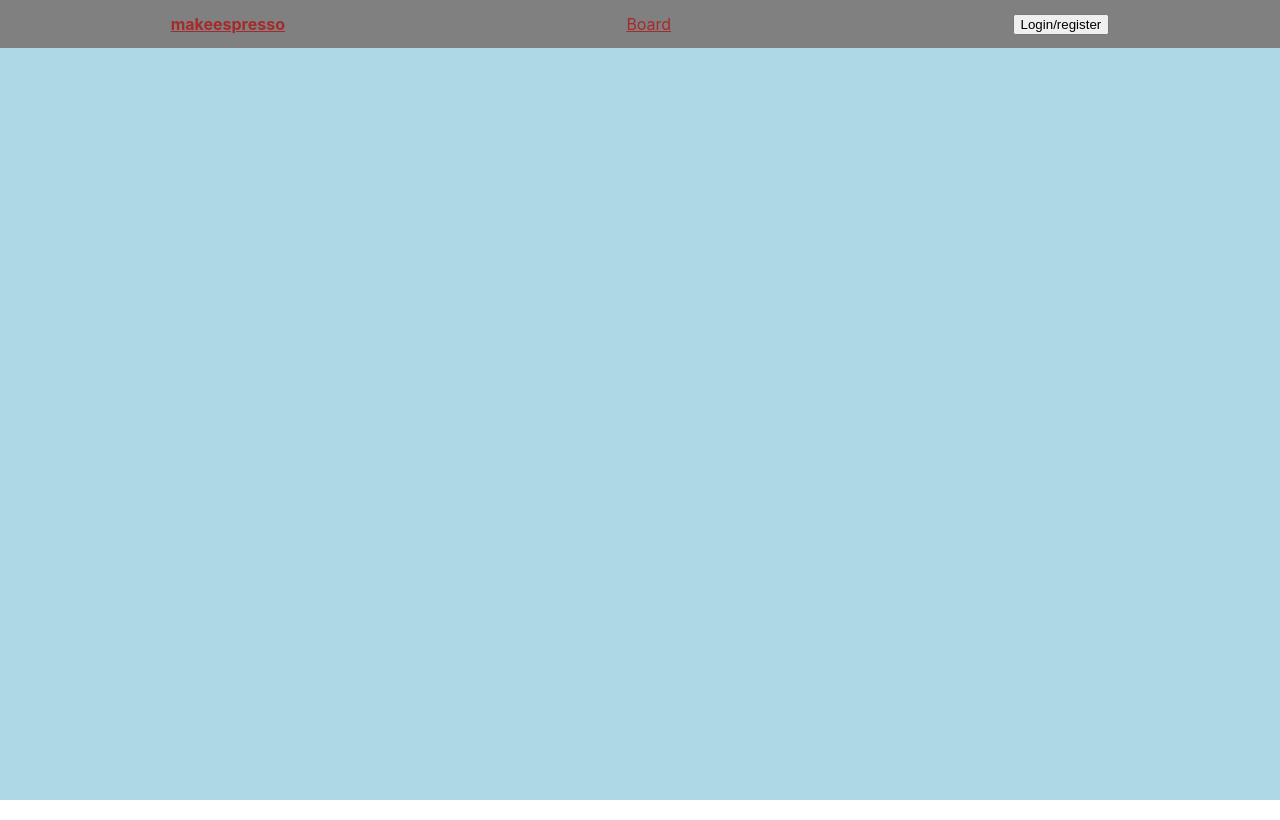
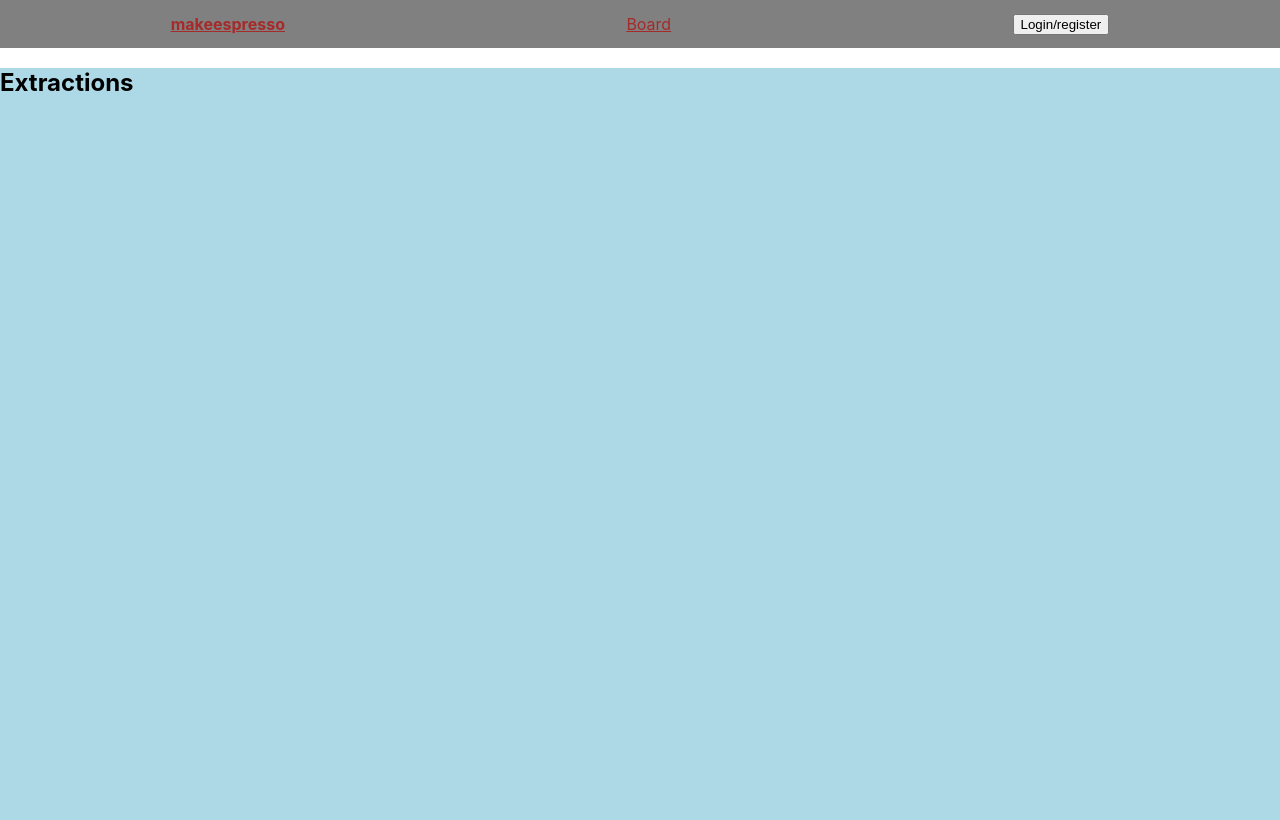
Before and after one commit to makeespresso/makeespresso_fullstack, a React (Create React App) app in the folder client/: page /extractions in a window 1280 px wide. Built offline with nearby package versions, Linux system fonts and the light colour scheme; no server answers.

Commit message:
Routes added to bottom divs

```diff
--- a/client/src/App.js
+++ b/client/src/App.js
@@ -11,6 +11,7 @@ import Login from './components/Login';
 import Register from './components/Register';
 import Board from './components/Board';
 import Home from './components/Home';
+import Extractions from './components/Extractions';
 
 import {
   createProduct,
@@ -231,6 +232,13 @@ class App extends Component {
           )}
           /> */}
 
+          <Route
+            exact path="/extractions"
+            render={() => (
+              <Extractions />
+            )}
+          />
+
 
 
           <Route
--- /dev/null
+++ b/client/src/components/Extractions.jsx
@@ -0,0 +1,9 @@
+import React from 'react'
+
+export default function () {
+  return (
+    <div>
+      <h1>Extractions</h1>
+    </div>
+  )
+}
--- a/client/src/components/Home.jsx
+++ b/client/src/components/Home.jsx
@@ -1,4 +1,7 @@
 import React from 'react'
+
+import { Link } from 'react-router-dom';
+
 
 export default function Home() {
   return (
@@ -11,12 +14,14 @@ export default function Home() {
         </div>
         <div className="three-article-column">
           <div className="article-column">
-            <h1>History</h1>
-            <img className="article-column-image" src="https://images.unsplash.com/photo-1530313292289-fa316f332666?ixlib=rb-1.2.1&ixid=eyJhcHBfaWQiOjEyMDd9&auto=format&fit=crop&w=1650&q=80" />
+            <Link to="/history"><h1>History</h1>
+              <img className="article-column-image" src="https://images.unsplash.com/photo-1530313292289-fa316f332666?ixlib=rb-1.2.1&ixid=eyJhcHBfaWQiOjEyMDd9&auto=format&fit=crop&w=1650&q=80" />
+            </Link>
           </div>
           <div className="article-column">
-            <h1>Extractions</h1>
-            <img className="article-column-image" src="https://images.unsplash.com/photo-1558996338-294a904a1815?ixlib=rb-1.2.1&ixid=eyJhcHBfaWQiOjEyMDd9&auto=format&fit=crop&w=1650&q=80" />
+            <Link to="/extractions"><h1>Extractions</h1>
+              <img className="article-column-image" src="https://images.unsplash.com/photo-1558996338-294a904a1815?ixlib=rb-1.2.1&ixid=eyJhcHBfaWQiOjEyMDd9&auto=format&fit=crop&w=1650&q=80" />
+            </Link>
           </div>
           <div className="article-column">
             <h1>Coffee</h1>
```
Also changed, not shown: client/src/components/History.jsx (added, +9 -0 lines), 2 other files (tests, documents, lock files or other folders).
